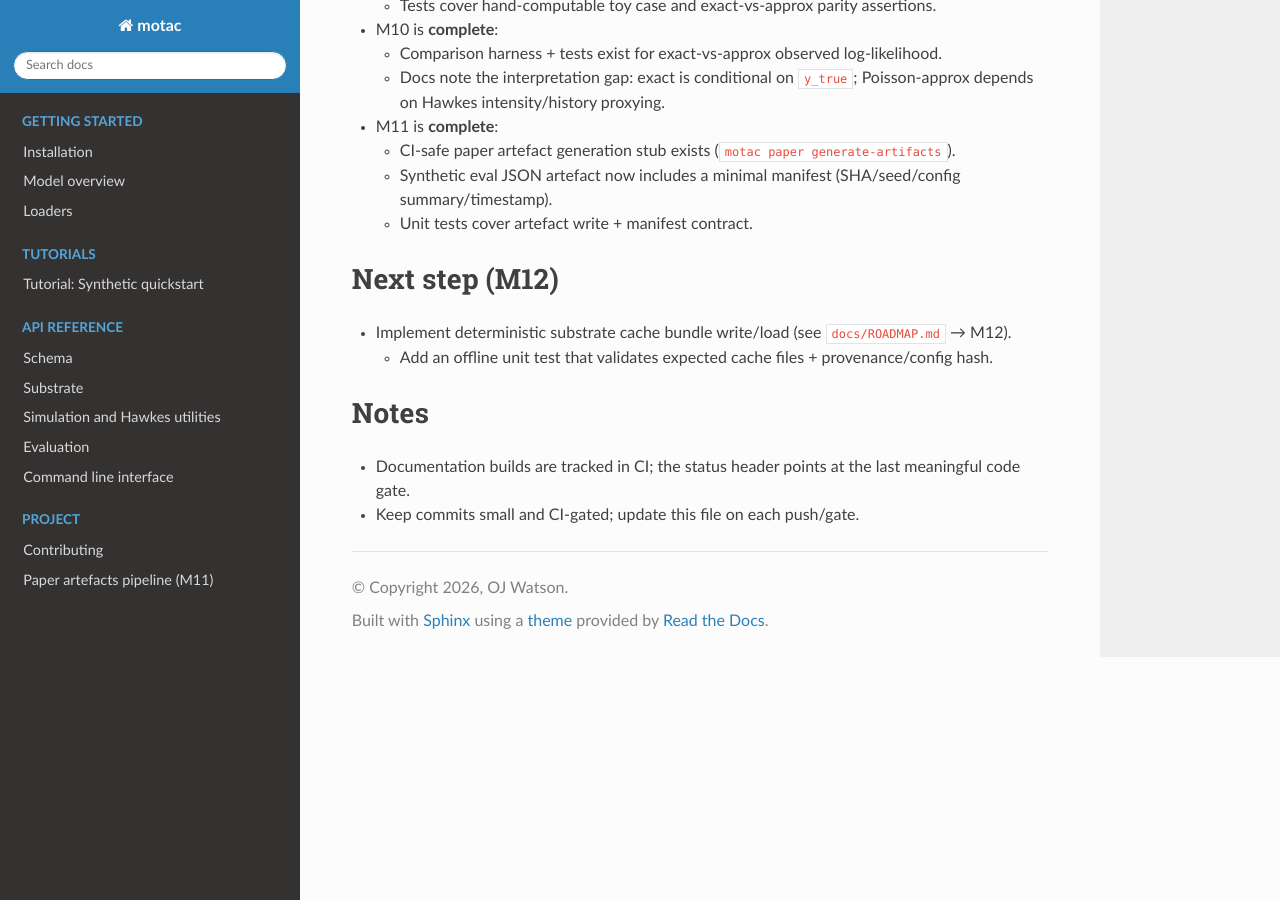
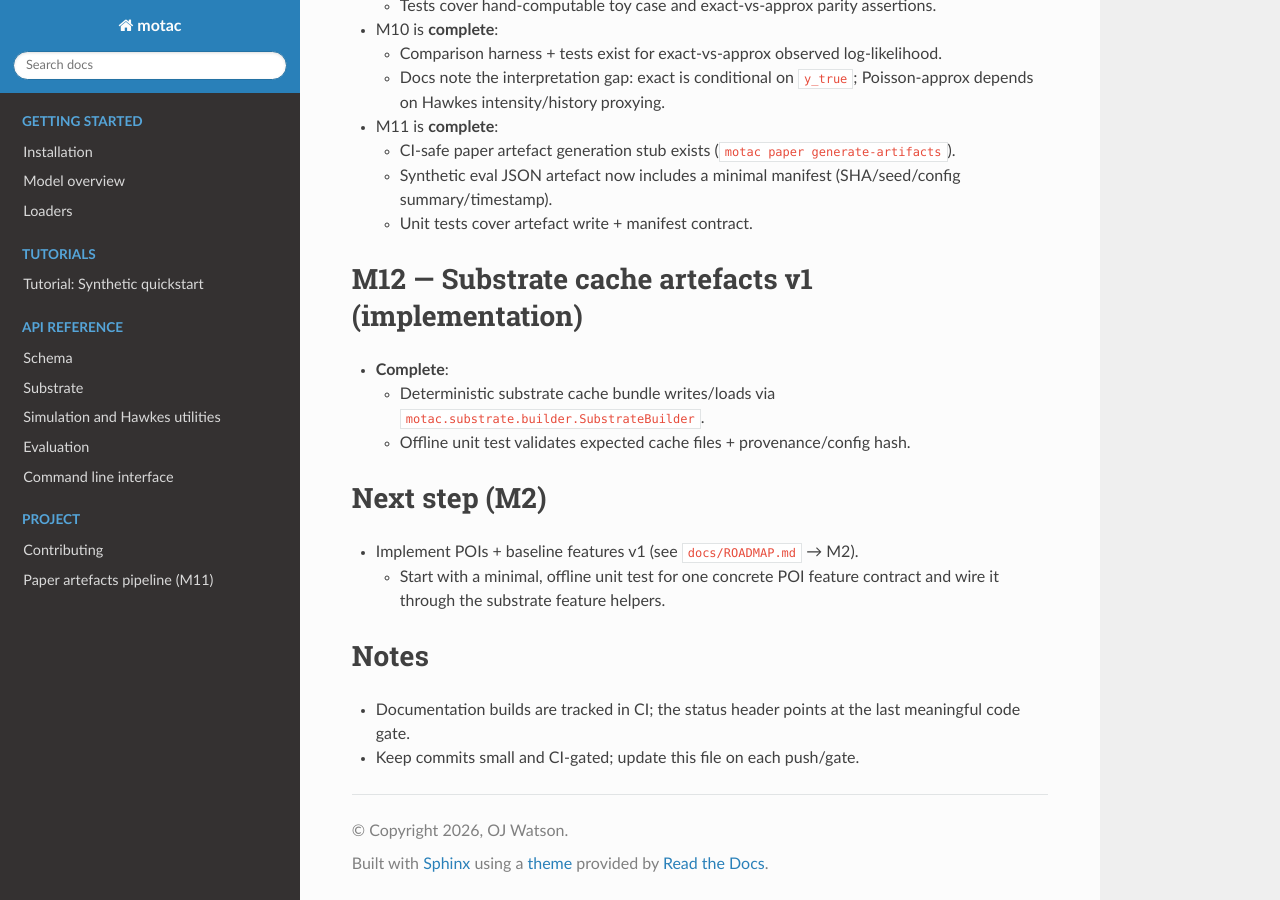
Before and after one commit to OJWatson/motac, a Sphinx documentation site: the page built from docs/STATUS.md, in a window 1280 px wide and 900 px high, scrolled down 958 px. Built offline with Sphinx 7.4.7 and the Read the Docs theme 3.1.0, drawn with Linux system fonts in a browser that asks for light colours; some of the changed text lies outside the part shown.

Commit message:
docs: mark M12 substrate cache bundle complete

```diff
--- a/docs/STATUS.md
+++ b/docs/STATUS.md
@@ -45,9 +45,14 @@ updatedAtUtc: 2026-02-12T16:20:58Z
   - Synthetic eval JSON artefact now includes a minimal manifest (SHA/seed/config summary/timestamp).
   - Unit tests cover artefact write + manifest contract.
 
-## Next step (M12)
-- Implement deterministic substrate cache bundle write/load (see `docs/ROADMAP.md` → M12).
-  - Add an offline unit test that validates expected cache files + provenance/config hash.
+## M12 — Substrate cache artefacts v1 (implementation)
+- **Complete**:
+  - Deterministic substrate cache bundle writes/loads via `motac.substrate.builder.SubstrateBuilder`.
+  - Offline unit test validates expected cache files + provenance/config hash.
+
+## Next step (M2)
+- Implement POIs + baseline features v1 (see `docs/ROADMAP.md` → M2).
+  - Start with a minimal, offline unit test for one concrete POI feature contract and wire it through the substrate feature helpers.
 
 ## Notes
 - Documentation builds are tracked in CI; the status header points at the last meaningful code gate.
```
Also changed, not shown: other parts of docs/STATUS.md (+1 -1 lines), docs/WORKLOG.md (+1 -0 lines).
